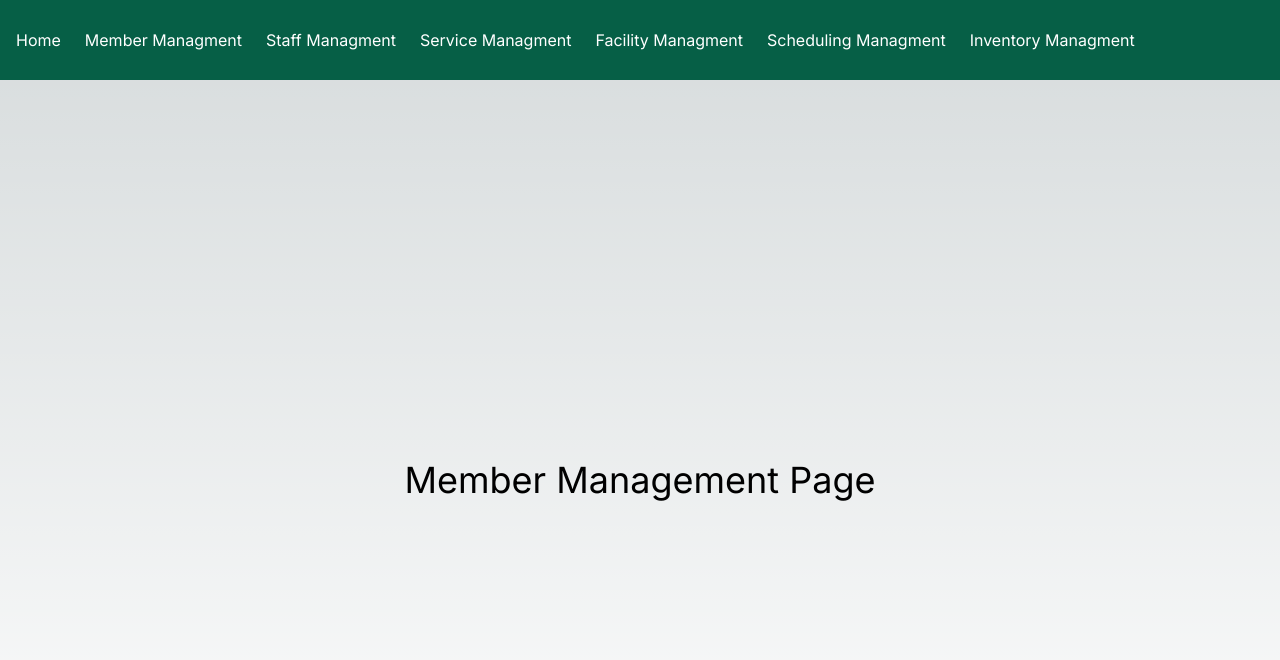
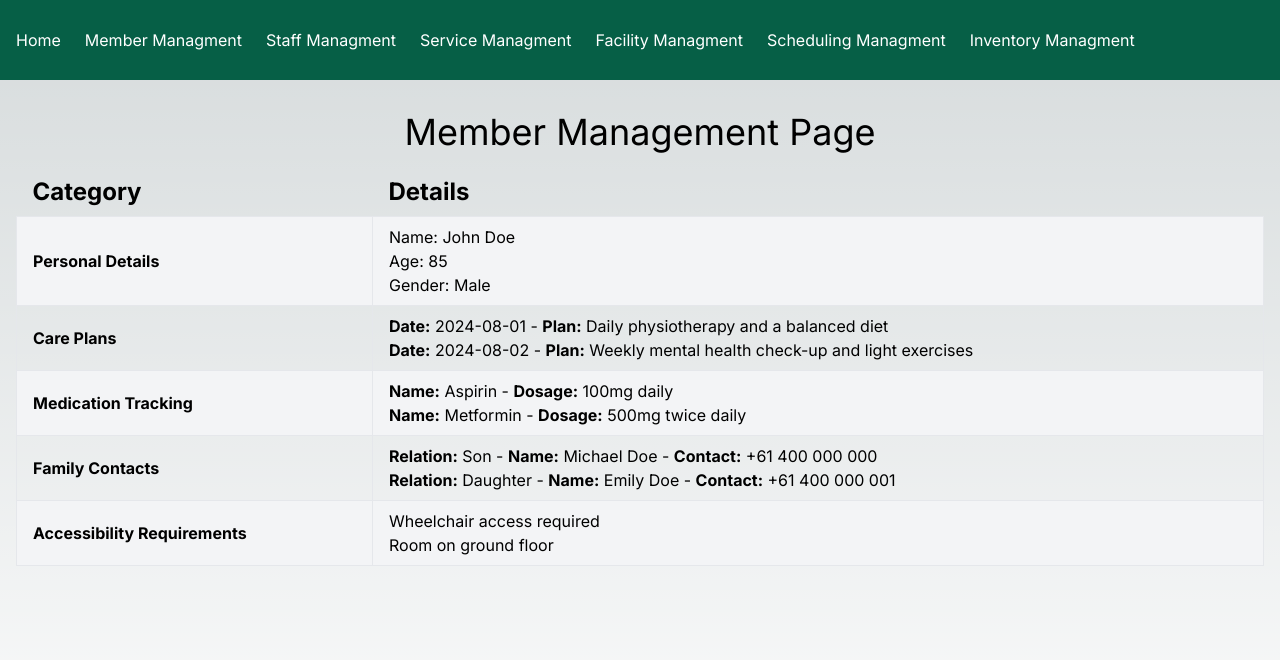
Before and after one commit to VinKnee13/AAAAAA, a Next.js app: page /member in a window 1280 px wide. Shown: the top 660 px of the page. Built offline with nearby package versions, Linux system fonts and the light colour scheme.

Commit message:
Update page.tsx

```diff
--- a/src/app/member/page.tsx
+++ b/src/app/member/page.tsx
@@ -1,10 +1,124 @@
 import React from 'react';
 
+export default function FacilityManagement() {
+    // Dummy data for now; will be replaced with props later
+    const dummyData = {
+        personalDetails: {
+            name: "John Doe",
+            age: 85,
+            gender: "Male",
+        },
+        carePlans: [
+            {
+                date: "2024-08-01",
+                plan: "Daily physiotherapy and a balanced diet",
+            },
+            {
+                date: "2024-08-02",
+                plan: "Weekly mental health check-up and light exercises",
+            },
+        ],
+        medications: [
+            {
+                name: "Aspirin",
+                dosage: "100mg daily",
+            },
+            {
+                name: "Metformin",
+                dosage: "500mg twice daily",
+            },
+        ],
+        familyContacts: [
+            {
+                relation: "Son",
+                name: "Michael Doe",
+                contact: "+61 400 000 000",
+            },
+            {
+                relation: "Daughter",
+                name: "Emily Doe",
+                contact: "+61 400 000 001",
+            },
+        ],
+        accessibilityRequirements: [
+            "Wheelchair access required",
+            "Room on ground floor",
+        ],
+    };
 
-export default function facilityManagment() {
     return (
-        <main className="flex min-h-screen flex-col items-center justify-around p-24">
-            <h1 className="text-4xl">Member Management Page</h1>
+        <main className="flex min-h-screen flex-col items-center justify-start p-4">
+            <h1 className="text-4xl mb-4 mt-4">Member Management Page</h1>
+
+
+            <table className="table-auto w-full text-left">
+                <thead>
+                <tr>
+                    <th className="px-4 py-2 text-2xl font-bold">Category</th>
+                    <th className="px-4 py-2 text-2xl font-bold">Details</th>
+                </tr>
+                </thead>
+                <tbody>
+                <tr className="bg-gray-100">
+                    <td className="border px-4 py-2 font-bold">Personal Details</td>
+                    <td className="border px-4 py-2">
+                        <p>Name: {dummyData.personalDetails.name}</p>
+                        <p>Age: {dummyData.personalDetails.age}</p>
+                        <p>Gender: {dummyData.personalDetails.gender}</p>
+                    </td>
+                </tr>
+
+                <tr>
+                    <td className="border px-4 py-2 font-bold">Care Plans</td>
+                    <td className="border px-4 py-2">
+                        <ul>
+                            {dummyData.carePlans.map((plan, index) => (
+                                <li key={index}>
+                                    <strong>Date:</strong> {plan.date} - <strong>Plan:</strong> {plan.plan}
+                                </li>
+                            ))}
+                        </ul>
+                    </td>
+                </tr>
+
+                <tr className="bg-gray-100">
+                    <td className="border px-4 py-2 font-bold">Medication Tracking</td>
+                    <td className="border px-4 py-2">
+                        <ul>
+                            {dummyData.medications.map((medication, index) => (
+                                <li key={index}>
+                                    <strong>Name:</strong> {medication.name} - <strong>Dosage:</strong> {medication.dosage}
+                                </li>
+                            ))}
+                        </ul>
+                    </td>
+                </tr>
+
+                <tr>
+                    <td className="border px-4 py-2 font-bold">Family Contacts</td>
+                    <td className="border px-4 py-2">
+                        <ul>
+                            {dummyData.familyContacts.map((contact, index) => (
+                                <li key={index}>
+                                    <strong>Relation:</strong> {contact.relation} - <strong>Name:</strong> {contact.name} - <strong>Contact:</strong> {contact.contact}
+                                </li>
+                            ))}
+                        </ul>
+                    </td>
+                </tr>
+
+                <tr className="bg-gray-100">
+                    <td className="border px-4 py-2 font-bold">Accessibility Requirements</td>
+                    <td className="border px-4 py-2">
+                        <ul>
+                            {dummyData.accessibilityRequirements.map((requirement, index) => (
+                                <li key={index}>{requirement}</li>
+                            ))}
+                        </ul>
+                    </td>
+                </tr>
+                </tbody>
+            </table>
         </main>
     );
 }
```
